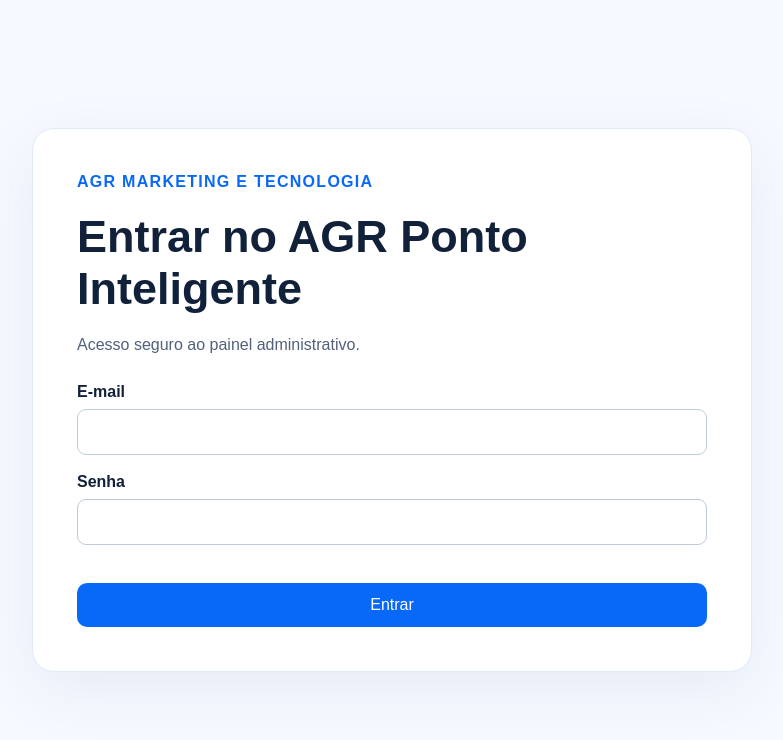
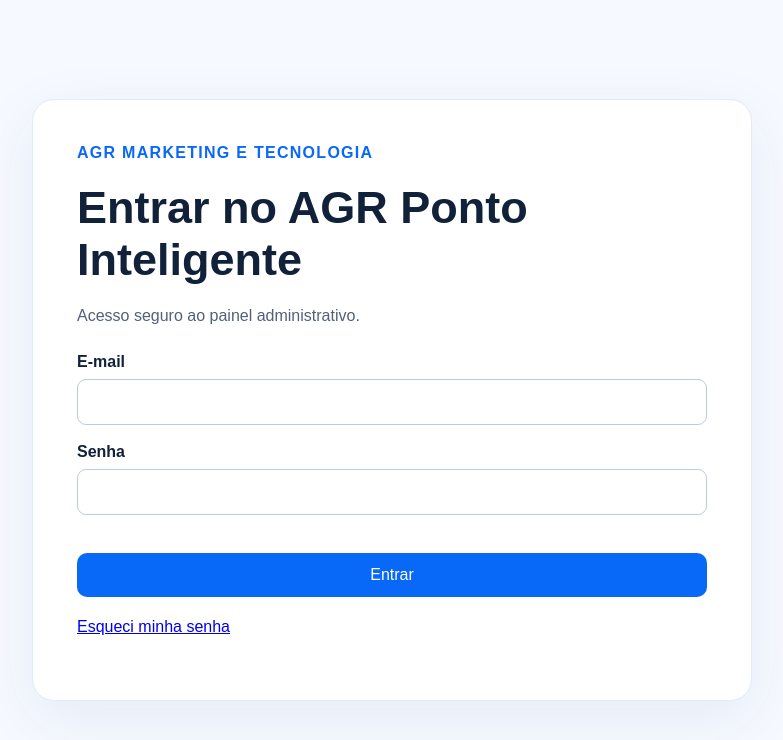
Before and after one commit to m4nozk33-hash/puta-que-pario-, a Next.js app: page /login in a window 1280 px wide. Shown: the top 740 px of the page, without its empty margins (248-1031 px from the left). Built offline with nearby package versions, Linux system fonts and the light colour scheme.

Commit message:
Adicionar acesso à recuperação de senha no login

```diff
--- a/src/app/login/page.tsx
+++ b/src/app/login/page.tsx
@@ -1,5 +1,6 @@
 'use client'
 import { useState } from 'react'
+import Link from 'next/link'
 import { useRouter } from 'next/navigation'
 import { createClient } from '../../lib/supabase/client'
 
@@ -22,5 +23,5 @@
       setError(err instanceof Error ? err.message : 'Não foi possível entrar.')
     } finally { setLoading(false) }
   }
-  return <main><section className="card"><div className="brand">AGR MARKETING E TECNOLOGIA</div><h1>Entrar no AGR Ponto Inteligente</h1><p>Acesso seguro ao painel administrativo.</p><form onSubmit={submit} className="form"><label>E-mail<input type="email" required autoComplete="email" value={email} onChange={e=>setEmail(e.target.value)} /></label><label>Senha<input type="password" required autoComplete="current-password" value={password} onChange={e=>setPassword(e.target.value)} /></label>{error && <p role="alert">{error}</p>}<button disabled={loading}>{loading ? 'Entrando...' : 'Entrar'}</button></form></section></main>
+  return <main><section className="card"><div className="brand">AGR MARKETING E TECNOLOGIA</div><h1>Entrar no AGR Ponto Inteligente</h1><p>Acesso seguro ao painel administrativo.</p><form onSubmit={submit} className="form"><label>E-mail<input type="email" required autoComplete="email" value={email} onChange={e=>setEmail(e.target.value)} /></label><label>Senha<input type="password" required autoComplete="current-password" value={password} onChange={e=>setPassword(e.target.value)} /></label>{error && <p role="alert">{error}</p>}<button disabled={loading}>{loading ? 'Entrando...' : 'Entrar'}</button></form><p><Link href="/forgot-password">Esqueci minha senha</Link></p></section></main>
 }
```
